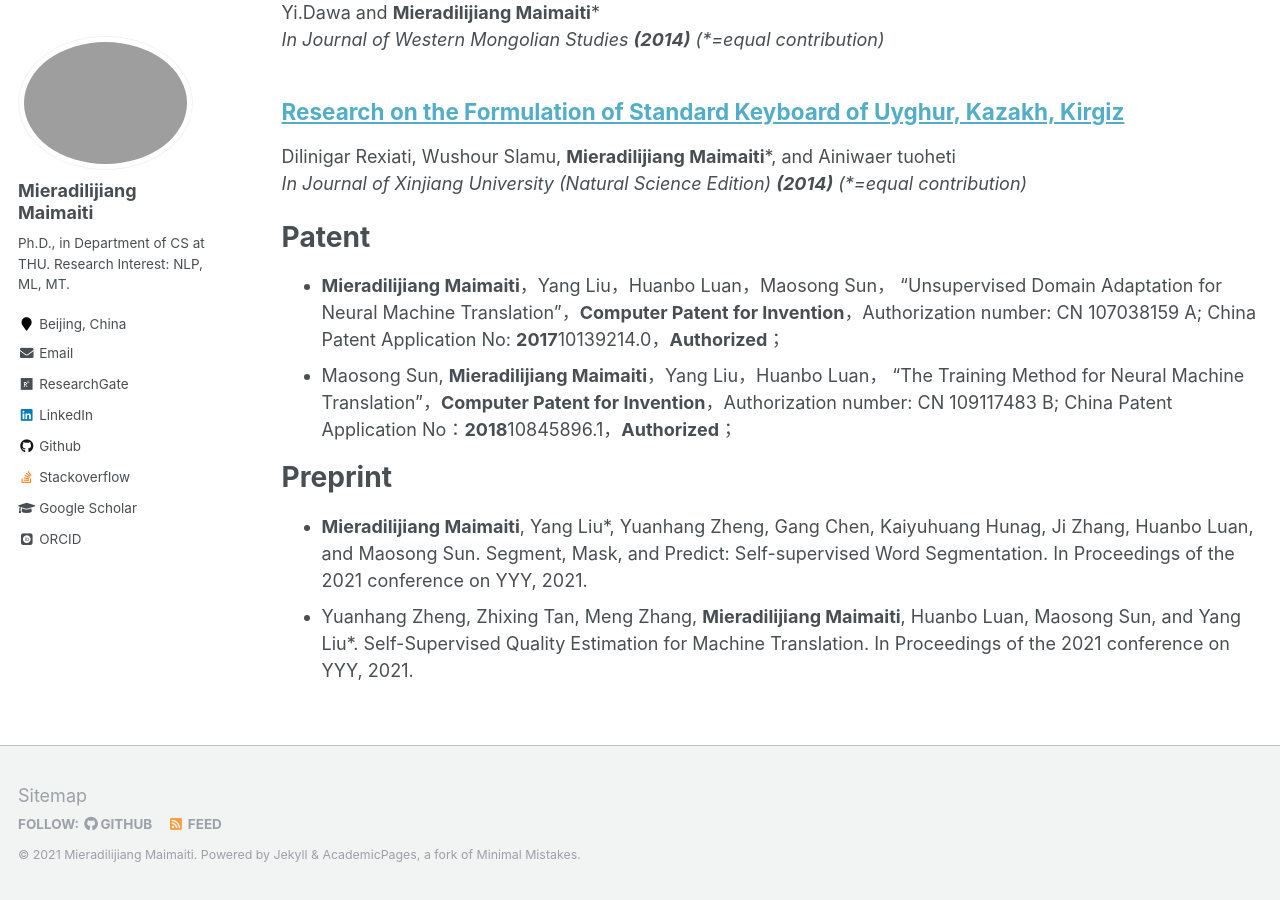
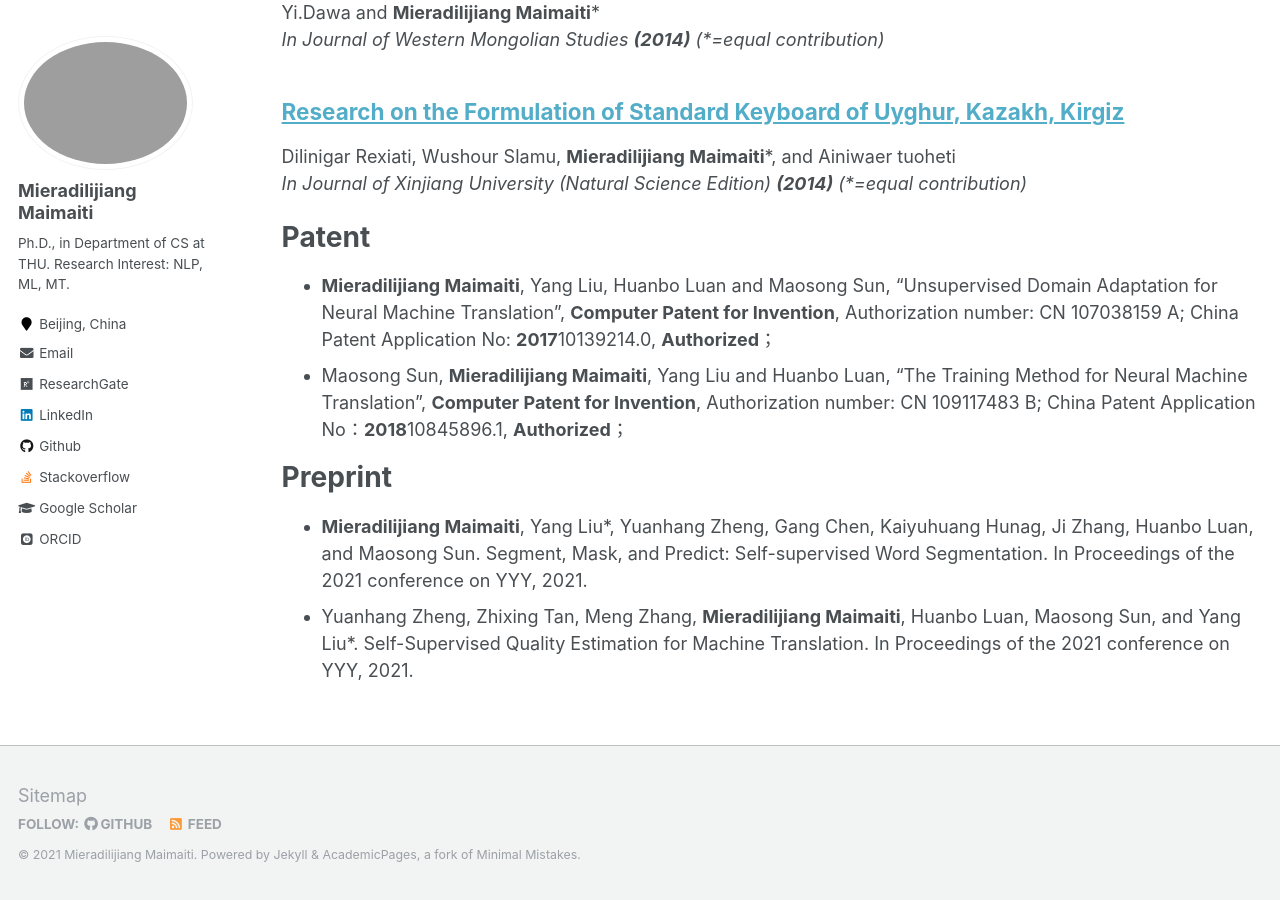
Before and after one commit to miradel51/miradel51.github.io, a Jekyll site: the page built from _pages/publications.md, in a window 1280 px wide and 900 px high, scrolled down 2379 px. Built offline with Jekyll 4.4.1, drawn with Linux system fonts in a browser that asks for light colours; some web fonts are replaced.

Commit message:
update publications.md

```diff
--- a/_pages/publications.md
+++ b/_pages/publications.md
@@ -17,8 +17,8 @@ author_profile: true
 
 Patent
 ======
-* __Mieradilijiang Maimaiti__，Yang Liu，Huanbo Luan，Maosong Sun， "Unsupervised Domain Adaptation for Neural Machine Translation"，__Computer Patent for Invention__，Authorization number: CN 107038159 A; China Patent Application No: **2017**10139214.0，__Authorized__；
-* Maosong Sun, __Mieradilijiang Maimaiti__，Yang Liu，Huanbo Luan， "The Training Method for Neural Machine Translation"，__Computer Patent for Invention__，Authorization number: CN 109117483 B; China Patent Application No：**2018**10845896.1，__Authorized__；
+* __Mieradilijiang Maimaiti__, Yang Liu, Huanbo Luan and Maosong Sun, "Unsupervised Domain Adaptation for Neural Machine Translation", __Computer Patent for Invention__, Authorization number: CN 107038159 A; China Patent Application No: **2017**10139214.0, __Authorized__；
+* Maosong Sun, __Mieradilijiang Maimaiti__, Yang Liu and Huanbo Luan, "The Training Method for Neural Machine Translation", __Computer Patent for Invention__, Authorization number: CN 109117483 B; China Patent Application No：**2018**10845896.1, __Authorized__；
 
 Preprint
 ======
```
